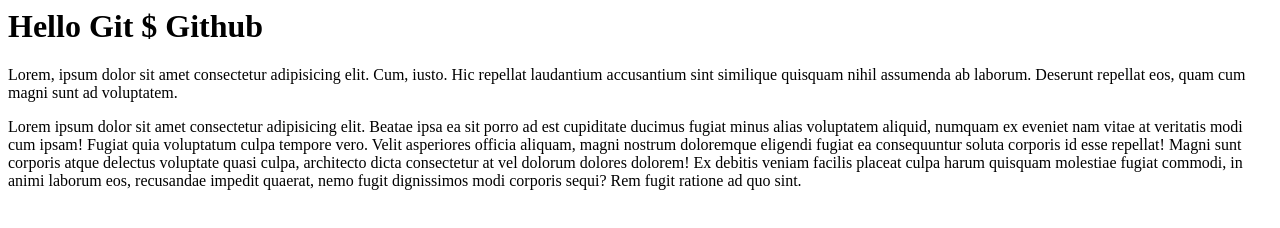
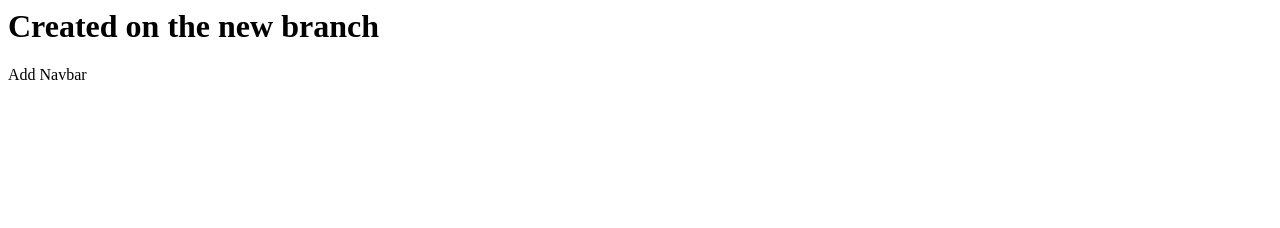
Before and after one commit to martinkarugaba/learn-git, a plain HTML site: page index.html in a window 1280 px wide. Drawn offline with Linux system fonts and the light colour scheme.

Commit message:
Add navbar-3

```diff
--- a/index.html
+++ b/index.html
@@ -1,4 +1,2 @@
-<h1>Hello Git $ Github</h1>
-
-<p>Lorem, ipsum dolor sit amet consectetur adipisicing elit. Cum, iusto. Hic repellat laudantium accusantium sint similique quisquam nihil assumenda ab laborum. Deserunt repellat eos, quam cum magni sunt ad voluptatem.</p>
-<p>Lorem ipsum dolor sit amet consectetur adipisicing elit. Beatae ipsa ea sit porro ad est cupiditate ducimus fugiat minus alias voluptatem aliquid, numquam ex eveniet nam vitae at veritatis modi cum ipsam! Fugiat quia voluptatum culpa tempore vero. Velit asperiores officia aliquam, magni nostrum doloremque eligendi fugiat ea consequuntur soluta corporis id esse repellat! Magni sunt corporis atque delectus voluptate quasi culpa, architecto dicta consectetur at vel dolorum dolores dolorem! Ex debitis veniam facilis placeat culpa harum quisquam molestiae fugiat commodi, in animi laborum eos, recusandae impedit quaerat, nemo fugit dignissimos modi corporis sequi? Rem fugit ratione ad quo sint.</p>
+<h1>Created on the new branch</h1>
+<p>Add Navbar</p>
```
Also changed, not shown: contact.html (+14 -0 lines).
